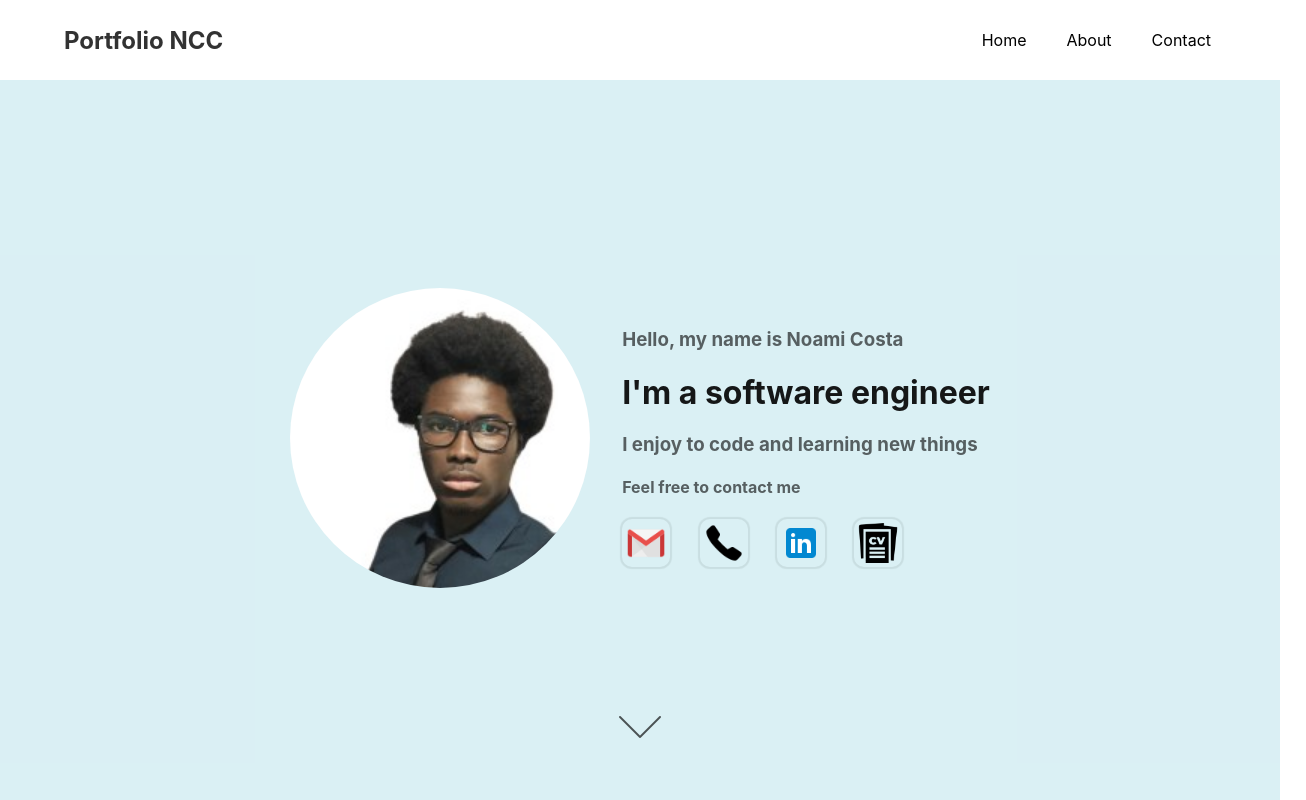
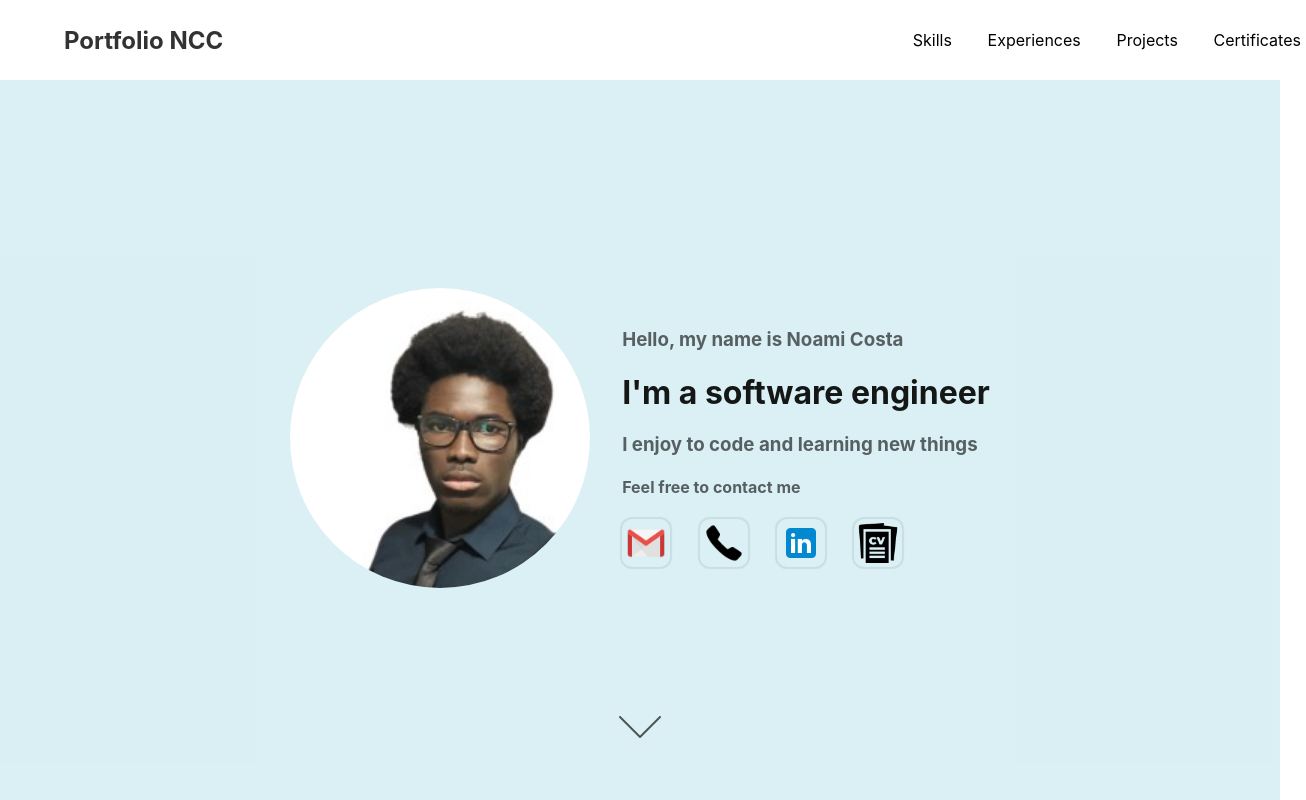
Before and after one commit to calasCosta/ncc-portfolio, a React (Create React App) app in the folder ncc-portfolio/: page / in a window 1280 px wide. Shown: the top 800 px of the page, 1306 px wide, since content can reach past the window. Built offline with nearby package versions, Linux system fonts and the light colour scheme.

Commit message:
finished responsive header

```diff
--- a/ncc-portfolio/package.json
+++ b/ncc-portfolio/package.json
@@ -7,6 +7,7 @@
     "@testing-library/react": "^13.4.0",
     "@testing-library/user-event": "^13.5.0",
     "react": "^18.2.0",
+    "react-anchor-link-smooth-scroll": "^1.0.12",
     "react-dom": "^18.2.0",
     "react-router-dom": "^6.15.0",
     "react-scripts": "5.0.1",
--- a/ncc-portfolio/src/components/Certificates.js
+++ b/ncc-portfolio/src/components/Certificates.js
@@ -15,7 +15,7 @@ function Certificate(props){
 
 export default function Certificates() {
   return (
-    <section>
+    <section id="certificates">
       <h2>Certificates</h2>
 
       <div className='certificatesDiv divInsideSection'>
--- a/ncc-portfolio/src/components/Experiences.js
+++ b/ncc-portfolio/src/components/Experiences.js
@@ -13,9 +13,9 @@ function ExperienceArticle(props){
 export default function Experience() {
 
   return (
-    <section className='experienceSection'>
+    <section className='experienceSection' id="experiences">
       <h2>Experiences</h2>
-      <div className="experiencesDiv">
+      <div className="experiencesDiv" >
 
         <ExperienceArticle experience="Former Chairman of the Board of Directors in the government organization Children’s Parliament of Guinea-Bissau. (2014-2016)" />
         <ExperienceArticle experience= "One Semester of Participation in the Erasmus+ Exchange in Poland." />
--- a/ncc-portfolio/src/components/Projects.js
+++ b/ncc-portfolio/src/components/Projects.js
@@ -27,7 +27,7 @@ export default function Projects() {
 
   const ds = dataSet;
   return (
-    <section>
+    <section id="projects">
       <h2>Projects</h2>
 
       <div className="projectsDiv divInsideSection">
--- a/ncc-portfolio/src/components/Skills.js
+++ b/ncc-portfolio/src/components/Skills.js
@@ -24,7 +24,7 @@ function Skill(props){
 
 export default function Skills() {
   return (
-    <section>
+    <section id="skills">
       <h2>Skills</h2>
       <div className='divInsideSection' style={{textAlign: 'center'}}>
         <Skill  className="skill" name="Java" img={javaIcon} />
--- a/ncc-portfolio/src/components/header.js
+++ b/ncc-portfolio/src/components/header.js
@@ -1,7 +1,17 @@
 import React from 'react'
 import '../styles/Header.scss';
+import AnchorLink from 'react-anchor-link-smooth-scroll'
 
 export default function header(props) {
+
+  /**
+   * unchecked the input checked state
+   */
+  const handleClick = ()=>{
+    const check = document.querySelector('#check');
+    check.checked = false;
+  }
+
   return (
     <header style={{backgroundColor:`${props.backgroundColor}`}}>
       <div className='headerDiv'>
@@ -15,9 +25,10 @@ export default function header(props) {
         </label>
 
         <nav className='menu'>
-          <a href="/">Home</a>
-          <a href="/about">About</a>
-          <a href="/contact">Contact</a>
+          <AnchorLink href="#skills" onClick={handleClick}>Skills</AnchorLink>
+          <AnchorLink href="#experiences" onClick={handleClick}>Experiences</AnchorLink>
+          <AnchorLink href="#projects" onClick={handleClick}>Projects</AnchorLink>
+          <AnchorLink href="#certificates" onClick={handleClick}>Certificates</AnchorLink>
         </nav>
       </div>
     </header>
--- a/ncc-portfolio/src/styles/Header.scss
+++ b/ncc-portfolio/src/styles/Header.scss
@@ -15,7 +15,6 @@ header{
         justify-content: space-between;
         align-items: center;
 
-
         h2{
             opacity: 0.8;
         }
@@ -27,7 +26,7 @@ header{
             a{
                 color: black;
                 text-decoration: none;
-                margin-left: 30px;
+                margin: 4%;
                 padding: 5px;
             }
             a:hover {
@@ -53,11 +52,10 @@ header{
         #check{
             display: none;
         }
-
     }
 }
 
-@media only screen and (max-width: 600px) {
+@media only screen and (max-width: 700px) {
     header{
         .headerDiv{
             .menu{
```
Also changed, not shown: 1 other file (tests, documents, lock files or other folders).
